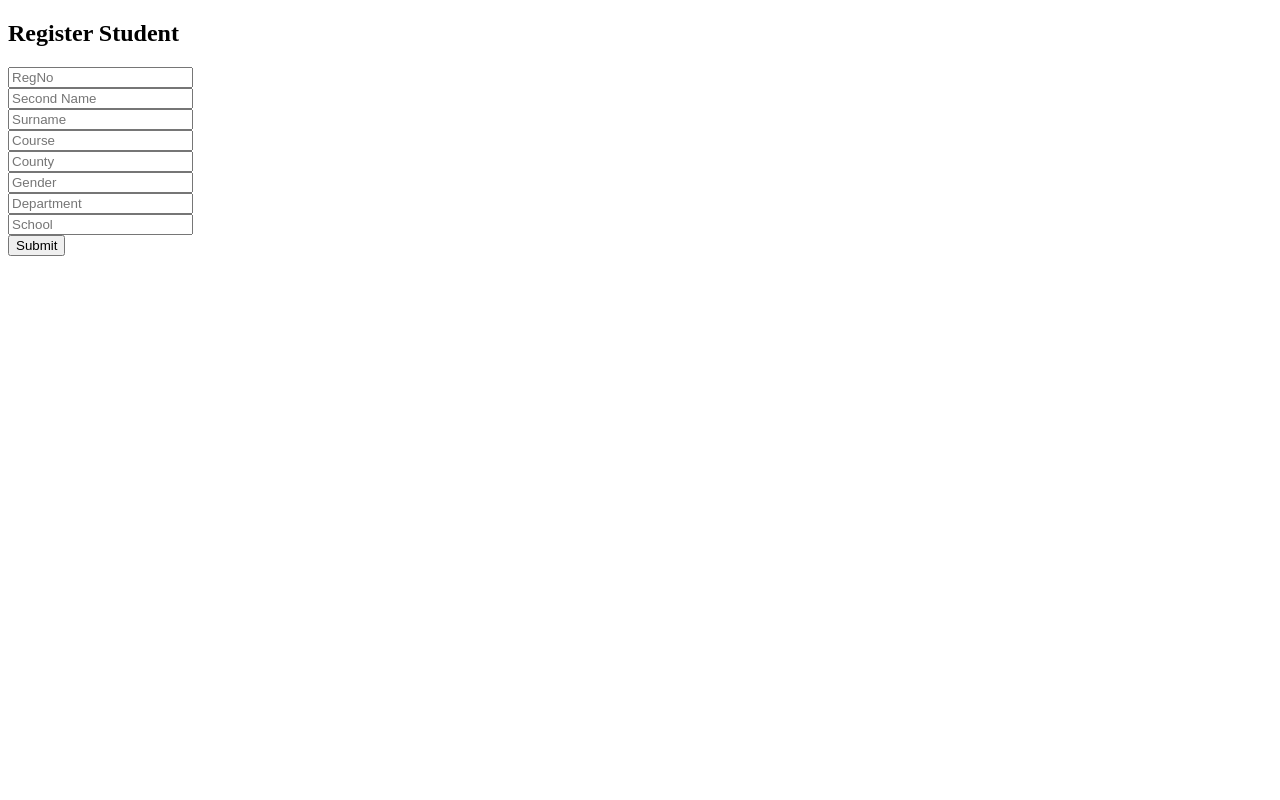
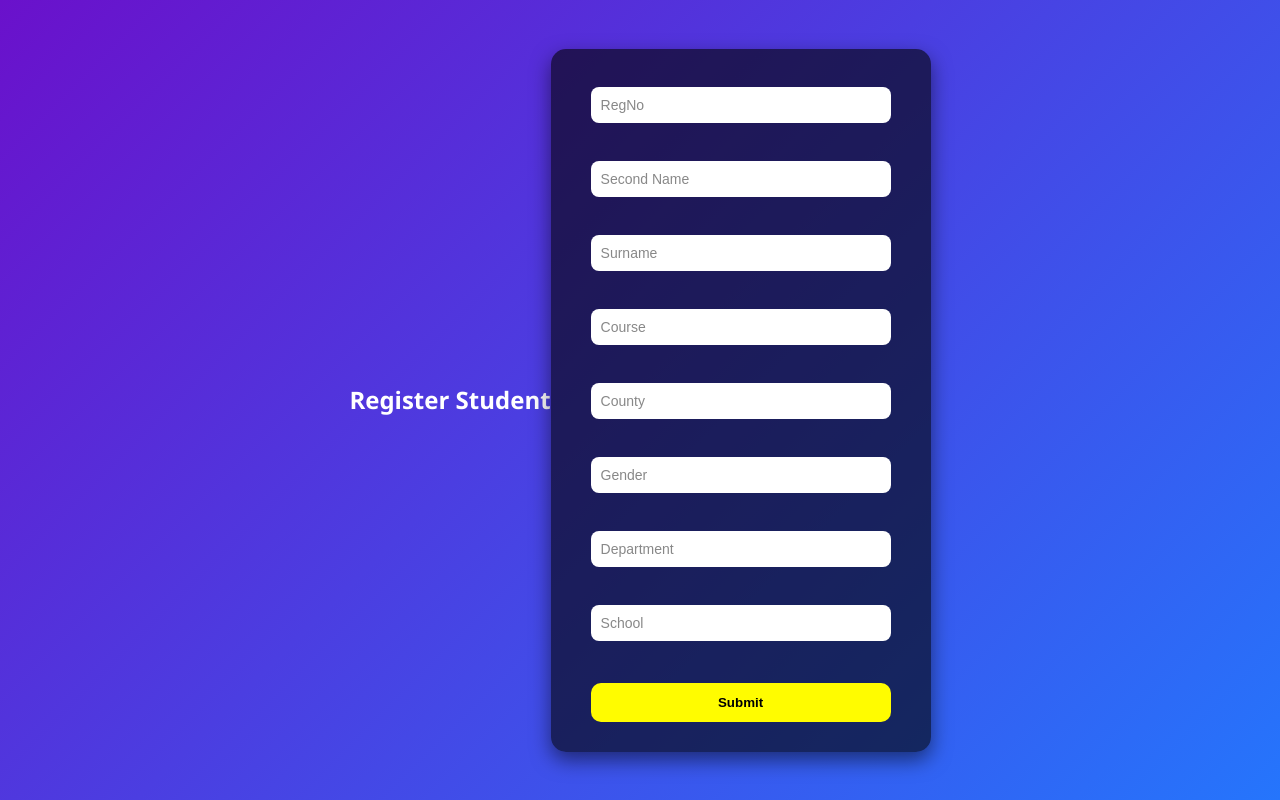
Before and after one commit to samuelbahati93-debug/studentapp, a Flask app: page / in a window 1280 px wide. Run offline with Flask 3, Linux system fonts and the light colour scheme; some libraries are stand-ins or nearby versions.

Commit message:
studentWebApp

```diff
--- a/app.py
+++ b/app.py
@@ -6,10 +6,10 @@ app = Flask(__name__)
 # 🔗 Connect to Supabase PostgreSQL
 def connect_db():
     return psycopg2.connect(
-        host="db.dkayscawbzqxnhjbqvfk.supabase.co",
+        host="db.uhqwblobwtcrgdzzjkpg.supabase.co",
         database="postgres",
         user="postgres",
-        password="deadz4g1p0ssword",  # 🔥 replace this
+        password="asKnN2Beg2PRjyrn",  # 🔥 replace this
         port="5432"
     )
 
--- a/templates/index.html
+++ b/templates/index.html
@@ -2,6 +2,74 @@
 <html>
 <head>
     <title>Student Form</title>
+    <style>
+        /* Body styling */
+        body {
+            font-family: 'Segoe UI', Tahoma, Geneva, Verdana, sans-serif;
+            background: linear-gradient(135deg, #6a11cb, #2575fc);
+            color: #fff;
+            display: flex;
+            justify-content: center;
+            align-items: center;
+            height: 100vh;
+            margin: 0;
+        }
+
+        /* Form container */
+        form#form {
+            background: rgba(0,0,0,0.6);
+            padding: 30px 40px;
+            border-radius: 15px;
+            box-shadow: 0 8px 20px rgba(0,0,0,0.5);
+            display: flex;
+            flex-direction: column;
+            width: 300px;
+        }
+
+        /* Heading */
+        h2 {
+            text-align: center;
+            margin-bottom: 20px;
+            font-weight: 600;
+            color: #fff;
+        }
+
+        /* Input fields */
+        input {
+            padding: 10px;
+            margin: 8px 0;
+            border-radius: 8px;
+            border: none;
+            outline: none;
+            font-size: 14px;
+        }
+
+        input::placeholder {
+            color: #888;
+        }
+
+        input:focus {
+            box-shadow: 0 0 8px #fffc00;
+        }
+
+        /* Submit button */
+        button {
+            padding: 12px;
+            margin-top: 12px;
+            background: #fffc00;
+            border: none;
+            border-radius: 10px;
+            cursor: pointer;
+            font-weight: bold;
+            color: #000;
+            transition: all 0.3s ease;
+        }
+
+        button:hover {
+            background: #ffd700;
+            transform: scale(1.05);
+        }
+    </style>
 </head>
 <body>
 
```
Also changed, not shown: 1 other file.
